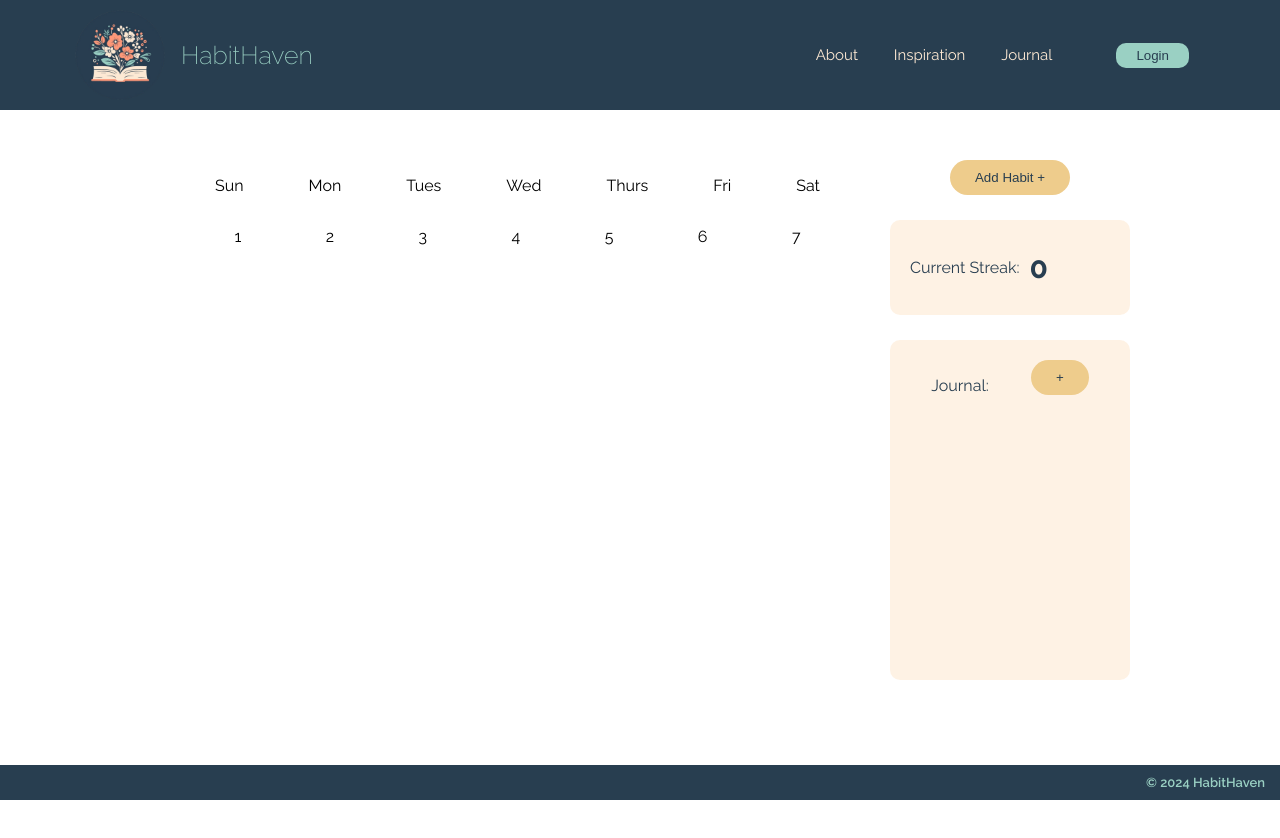
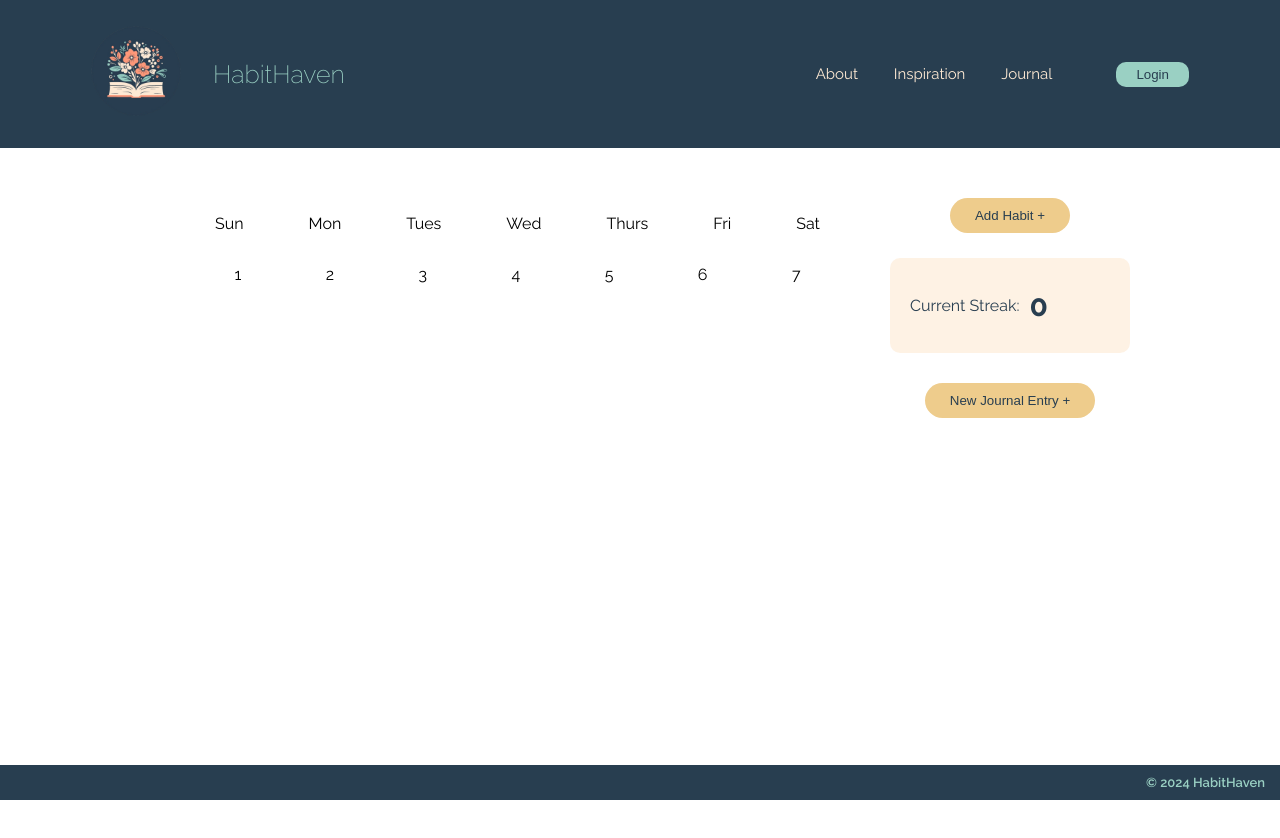
Before and after one commit to thefirstnoellle/habitHaven, a plain HTML site: page index.html in a window 1280 px wide. Drawn offline with Linux system fonts and the light colour scheme.

```diff
--- a/index.html
+++ b/index.html
@@ -14,7 +14,7 @@
 <body>
     <div class="header">
         <div class="logo">
-            <img src="images/hh-logo.png" class="logo-img">
+            <a href="index.html"><img src="images/hh-logo.png" class="logo-img"></a>
             <a href="index.html">HabitHaven</a>
         </div>
         <div class="navigation">
@@ -56,8 +56,7 @@
                 <p>0</p>
             </div>
             <div class="journal-nav">
-                <p>Journal:</p>
-                <button>+</button>
+                <a href="journal.html"><button>New Journal Entry +</button></a>
             </div>
         </div>
 
--- a/style.css
+++ b/style.css
@@ -129,20 +129,10 @@ body {
     margin: 10px;
 }
 
-.journal-nav {
-    background-color: #feead4a0;
-    color: #283E50;
-    border-radius: 10px;
-    width: 200px;
-    height: 300px;
-    padding: 20px;
-    margin-top: 25px;
-    display: flex;
-    align-items: flex-start;
-    justify-content: space-around;
-}
+
 
 .journal-nav button {
+    margin-top: 30px;
     padding: 10px 25px;
     border-radius: 20px;
     background-color: #EECC8C;
@@ -206,9 +196,6 @@ body {
         align-content: center;
         align-items: center;
     }
-.journal-nav {
-    display: none;
-}
 }
 @media screen and (max-width: 370px) {
     .links a:not(:first-child) {display: none;}
```
Also changed, not shown: about.html (+1 -1 lines), journal.html (+1 -1 lines), login.html (+1 -1 lines).
